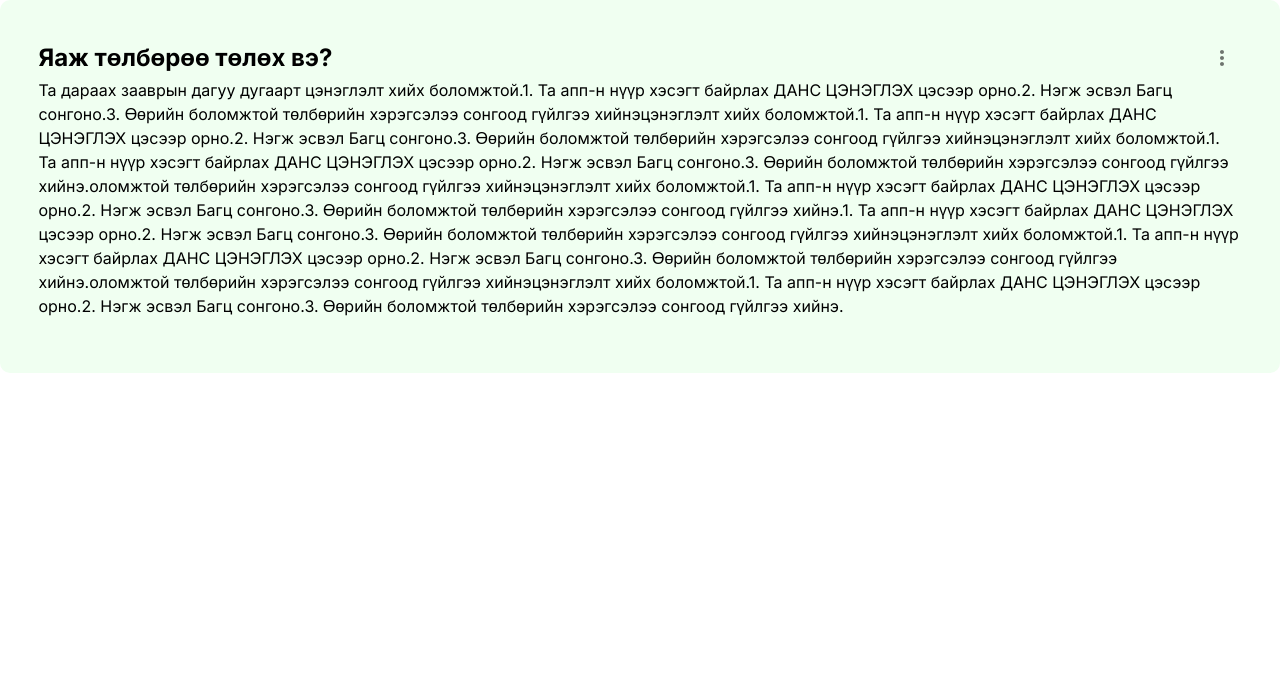
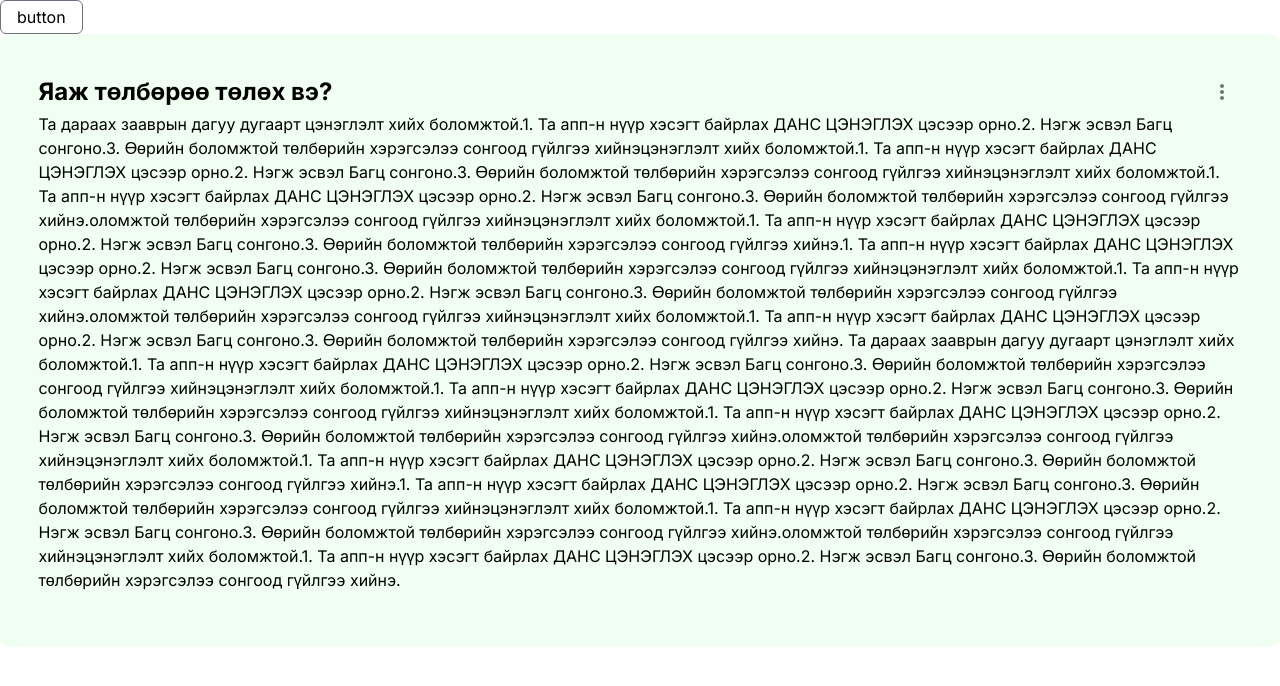
Before and after one commit to Rinn-Q/bot_builder, a Next.js app: page /components/answer in a window 1280 px wide. Shown: the top 686 px of the page. Built offline with nearby package versions, Linux system fonts and the light colour scheme.

Commit message:
added handleUpdate

```diff
--- a/app/components/answer/page.tsx
+++ b/app/components/answer/page.tsx
@@ -5,13 +5,14 @@ import { useRef, useState } from "react";
 // import
 import MoreVertIcon from '@mui/icons-material/MoreVert';
 import { IconButton } from "@mui/material";
-import {Edit,Delete } from '@mui/icons-material';
+import { Edit, Delete } from '@mui/icons-material';
 
 // Custom components
 import CustomPopper from "../popper/page";
 
 // Style
 import "./answer.css";
+import EditAnswer from "../form/answer/EditAnswer";
 
 type typeAnswer = {
     height: number,
@@ -45,7 +46,15 @@ export default function Answer({ width, height, caption, description }: typeAnsw
         setOpenPopup(false);
     };
 
+    // Edit Answer handler
+    const handleUpdate = (caption: string, description: string) => {
+        setCurrentCaption(caption);
+        setCurrentDescription(description);
+    }
+
     return (
+        <>
+            <EditAnswer choice={currentCaption} answer={currentDescription} handleUpdate={handleUpdate} />
             <div className="container-content circle_edge" style={{ width: `${width}%`, height: `${height}%` }}>
                 <div className="container-holder">
                     <div className="upper_container">
@@ -58,16 +67,26 @@ export default function Answer({ width, height, caption, description }: typeAnsw
                         <IconButton ref={anchorRef} sx={{ ml: 1 }} onClick={handleToggle}>
                             <MoreVertIcon />
                         </IconButton>
-                    <CustomPopper open={openPopup} anchorRef={anchorRef} handleClose={handleClose} buttonData={[{title:"Засах",icon: Edit},{title:"Устгах",icon: Delete}]} />
+                        <CustomPopper
+                            open={openPopup}
+                            anchorRef={anchorRef}
+                            handleClose={handleClose}
+                            buttonData={[
+                                { title: "Засах", icon: Edit },
+                                { title: "Устгах", icon: Delete }
+                            ]}
+                        />
                     </div>
 
                     <div className="underside_container">
                         <p className="description_answer mb-4">
-                        {/* {currentDescription} */}
+                            {currentDescription}
+                            Та дараах зааврын дагуу дугаарт цэнэглэлт хийх боломжтой.1. Та апп-н нүүр хэсэгт байрлах ДАНС ЦЭНЭГЛЭХ цэсээр орно.2. Нэгж эсвэл Багц сонгоно.3. Өөрийн боломжтой төлбөрийн хэрэгсэлээ сонгоод гүйлгээ хийнэцэнэглэлт хийх боломжтой.1. Та апп-н нүүр хэсэгт байрлах ДАНС ЦЭНЭГЛЭХ цэсээр орно.2. Нэгж эсвэл Багц сонгоно.3. Өөрийн боломжтой төлбөрийн хэрэгсэлээ сонгоод гүйлгээ хийнэцэнэглэлт хийх боломжтой.1. Та апп-н нүүр хэсэгт байрлах ДАНС ЦЭНЭГЛЭХ цэсээр орно.2. Нэгж эсвэл Багц сонгоно.3. Өөрийн боломжтой төлбөрийн хэрэгсэлээ сонгоод гүйлгээ хийнэ.оломжтой төлбөрийн хэрэгсэлээ сонгоод гүйлгээ хийнэцэнэглэлт хийх боломжтой.1. Та апп-н нүүр хэсэгт байрлах ДАНС ЦЭНЭГЛЭХ цэсээр орно.2. Нэгж эсвэл Багц сонгоно.3. Өөрийн боломжтой төлбөрийн хэрэгсэлээ сонгоод гүйлгээ хийнэ.1. Та апп-н нүүр хэсэгт байрлах ДАНС ЦЭНЭГЛЭХ цэсээр орно.2. Нэгж эсвэл Багц сонгоно.3. Өөрийн боломжтой төлбөрийн хэрэгсэлээ сонгоод гүйлгээ хийнэцэнэглэлт хийх боломжтой.1. Та апп-н нүүр хэсэгт байрлах ДАНС ЦЭНЭГЛЭХ цэсээр орно.2. Нэгж эсвэл Багц сонгоно.3. Өөрийн боломжтой төлбөрийн хэрэгсэлээ сонгоод гүйлгээ хийнэ.оломжтой төлбөрийн хэрэгсэлээ сонгоод гүйлгээ хийнэцэнэглэлт хийх боломжтой.1. Та апп-н нүүр хэсэгт байрлах ДАНС ЦЭНЭГЛЭХ цэсээр орно.2. Нэгж эсвэл Багц сонгоно.3. Өөрийн боломжтой төлбөрийн хэрэгсэлээ сонгоод гүйлгээ хийнэ.
                             Та дараах зааврын дагуу дугаарт цэнэглэлт хийх боломжтой.1. Та апп-н нүүр хэсэгт байрлах ДАНС ЦЭНЭГЛЭХ цэсээр орно.2. Нэгж эсвэл Багц сонгоно.3. Өөрийн боломжтой төлбөрийн хэрэгсэлээ сонгоод гүйлгээ хийнэцэнэглэлт хийх боломжтой.1. Та апп-н нүүр хэсэгт байрлах ДАНС ЦЭНЭГЛЭХ цэсээр орно.2. Нэгж эсвэл Багц сонгоно.3. Өөрийн боломжтой төлбөрийн хэрэгсэлээ сонгоод гүйлгээ хийнэцэнэглэлт хийх боломжтой.1. Та апп-н нүүр хэсэгт байрлах ДАНС ЦЭНЭГЛЭХ цэсээр орно.2. Нэгж эсвэл Багц сонгоно.3. Өөрийн боломжтой төлбөрийн хэрэгсэлээ сонгоод гүйлгээ хийнэ.оломжтой төлбөрийн хэрэгсэлээ сонгоод гүйлгээ хийнэцэнэглэлт хийх боломжтой.1. Та апп-н нүүр хэсэгт байрлах ДАНС ЦЭНЭГЛЭХ цэсээр орно.2. Нэгж эсвэл Багц сонгоно.3. Өөрийн боломжтой төлбөрийн хэрэгсэлээ сонгоод гүйлгээ хийнэ.1. Та апп-н нүүр хэсэгт байрлах ДАНС ЦЭНЭГЛЭХ цэсээр орно.2. Нэгж эсвэл Багц сонгоно.3. Өөрийн боломжтой төлбөрийн хэрэгсэлээ сонгоод гүйлгээ хийнэцэнэглэлт хийх боломжтой.1. Та апп-н нүүр хэсэгт байрлах ДАНС ЦЭНЭГЛЭХ цэсээр орно.2. Нэгж эсвэл Багц сонгоно.3. Өөрийн боломжтой төлбөрийн хэрэгсэлээ сонгоод гүйлгээ хийнэ.оломжтой төлбөрийн хэрэгсэлээ сонгоод гүйлгээ хийнэцэнэглэлт хийх боломжтой.1. Та апп-н нүүр хэсэгт байрлах ДАНС ЦЭНЭГЛЭХ цэсээр орно.2. Нэгж эсвэл Багц сонгоно.3. Өөрийн боломжтой төлбөрийн хэрэгсэлээ сонгоод гүйлгээ хийнэ.
                         </p>
                     </div>
                 </div>
             </div>
+        </>
     )
 }
```
Lines whose indentation alone changed are shown as unchanged.
